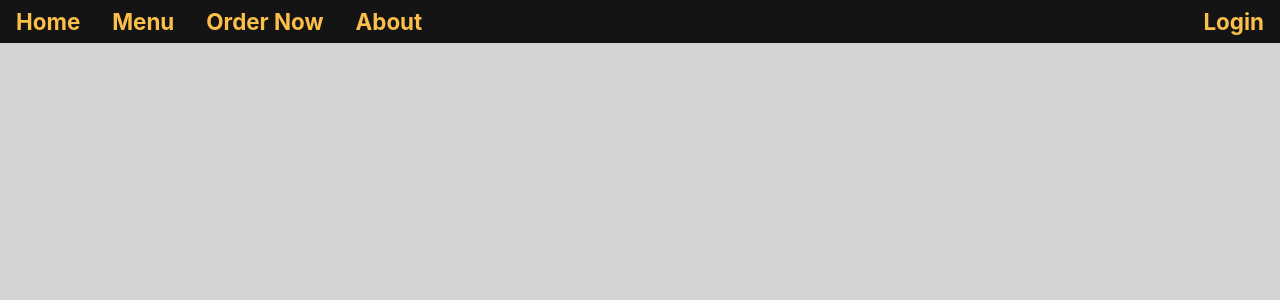
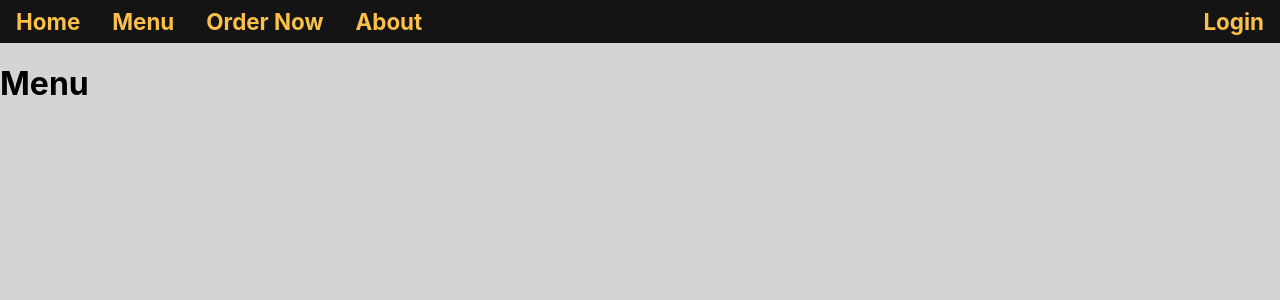
Before and after one commit to Gnorbi951/restaurant-frontend, a React (Create React App) app: page /menu in a window 1280 px wide. Shown: the top 300 px of the page. Built offline with nearby package versions, Linux system fonts and the light colour scheme; a web font is replaced by a local one.

Commit message:
Add menu to rounting

```diff
--- a/src/App.js
+++ b/src/App.js
@@ -3,6 +3,7 @@ import axios from 'axios';
 import { BrowserRouter as Router, Route } from "react-router-dom";
 import MainPage from "./Components/MainPage";
 import NavBar from "./Components/NavBar";
+import Menu from "./Components/Menu";
 
 function App() {
     // TODO: Research for an if else to switch hosts whether I'm on localhost or on netlify
@@ -19,6 +20,7 @@ function App() {
         <Router>
             <NavBar />
             <Route exact path={"/"} component={MainPage} />
+            <Route exact path={"/menu"} component={Menu} />
         </Router>
     </React.Fragment>
   );
--- /dev/null
+++ b/src/Components/Menu.js
@@ -0,0 +1,9 @@
+import React from "react";
+
+const Menu = () => {
+    return(
+        <h1>Menu</h1>
+    );
+}
+
+export default Menu;
--- a/src/Components/NavBar.js
+++ b/src/Components/NavBar.js
@@ -7,7 +7,7 @@ const NavBar = () => {
       <React.Fragment>
           <NavBarContainer>
             <NavBarLink to={'/'}>Home</NavBarLink>
-            <NavBarLink to={'/'}>Menu</NavBarLink>
+            <NavBarLink to={'/menu'}>Menu</NavBarLink>
             <NavBarLink to={'/'}>Order&nbsp;Now</NavBarLink>
             <NavBarLink to={'/'}>About</NavBarLink>
             <LoginIcon to={'/'}>Login</LoginIcon>
```
